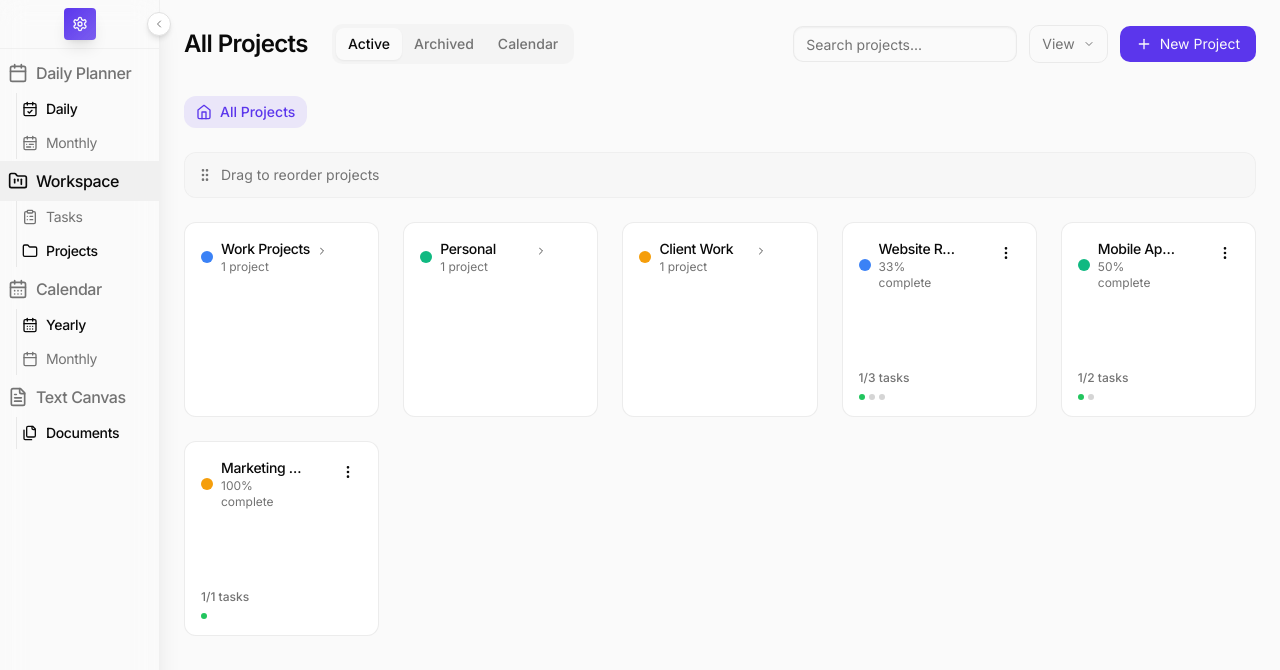
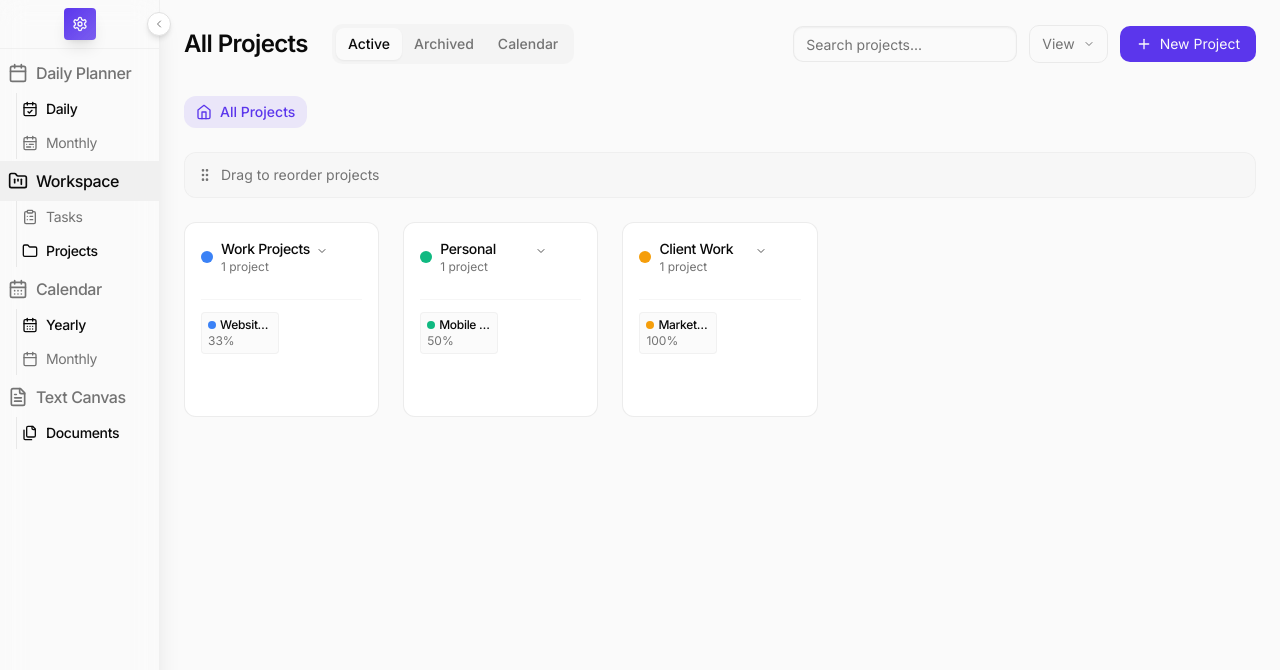
Before and after one commit to obihughes/omega-planner, a Next.js app: page /projects in a window 1280 px wide. Shown: the top 670 px of the page. Built offline with nearby package versions, Linux system fonts and the light colour scheme.

Commit message:
Fix folder projects visibility: hide from main view, reduce mini card size, expand folders by default

```diff
--- a/app/projects/page.tsx
+++ b/app/projects/page.tsx
@@ -149,7 +149,7 @@ function ProjectsPageContent() {
   // Selected folder for filtering
   const [selectedFolderId, setSelectedFolderId] = useState<string | undefined>(undefined);
 
-  // Expanded folders state
+  // Expanded folders state - start with all folders expanded by default
   const [expandedFolders, setExpandedFolders] = useState<Set<string>>(new Set());
 
   // Get current folder object for breadcrumb
@@ -162,6 +162,13 @@ function ProjectsPageContent() {
       setSelectedFolderId(folderParam);
     }
   }, [searchParams, folders]);
+
+  // Set all folders as expanded by default when folders load
+  useEffect(() => {
+    if (folders.length > 0) {
+      setExpandedFolders(new Set(folders.map(f => f.id)));
+    }
+  }, [folders]);
 
   // Drag and drop state
   const [activeId, setActiveId] = useState<UniqueIdentifier | null>(null);
@@ -300,8 +307,8 @@ function ProjectsPageContent() {
       if (selectedFolderId !== undefined) {
         return p.folderId === selectedFolderId;
       }
-      // When no folder is selected, show ALL projects (both foldered and unfoldered)
-      return true;
+      // When no folder is selected, show only projects that are NOT in folders
+      return !p.folderId;
     });
 
   const archivedProjects = projects
--- a/components/projects/FolderCard.tsx
+++ b/components/projects/FolderCard.tsx
@@ -142,11 +142,11 @@ export function FolderCard({
         {/* Expanded Projects View */}
         {isExpanded && projects.length > 0 && (
           <div className="mt-3 pt-3 border-t border-border/30">
-            <div className="grid grid-cols-2 gap-2 max-h-32 overflow-y-auto scrollbar-thin scrollbar-thumb-muted scrollbar-track-transparent">
+            <div className="grid grid-cols-2 gap-1.5 max-h-24 overflow-y-auto scrollbar-thin scrollbar-thumb-muted scrollbar-track-transparent">
               {projects.map((project) => (
                 <div
                   key={project.id}
-                  className="bg-muted/30 rounded border border-border/40 p-2 hover:bg-muted/50 transition-colors cursor-pointer group"
+                  className="bg-muted/30 rounded border border-border/40 p-1.5 hover:bg-muted/50 transition-colors cursor-pointer group"
                   onClick={(e) => {
                     e.stopPropagation();
                     onProjectClick?.(project);
@@ -154,15 +154,15 @@ export function FolderCard({
                 >
                   <div className="flex items-center gap-1 mb-1">
                     <div
-                      className="w-3 h-3 rounded-sm flex-shrink-0"
+                      className="w-2 h-2 rounded-sm flex-shrink-0"
                       style={{ backgroundColor: project.color }}
                     />
-                    <h4 className="text-xs font-medium text-foreground truncate flex-1">
+                    <h4 className="text-xs font-medium text-foreground truncate flex-1 leading-3">
                       {project.name}
                     </h4>
                   </div>
-                  <div className="text-xs text-muted-foreground">
-                    {project.progress}% complete
+                  <div className="text-xs text-muted-foreground leading-3">
+                    {project.progress}%
                   </div>
                 </div>
               ))}
```
